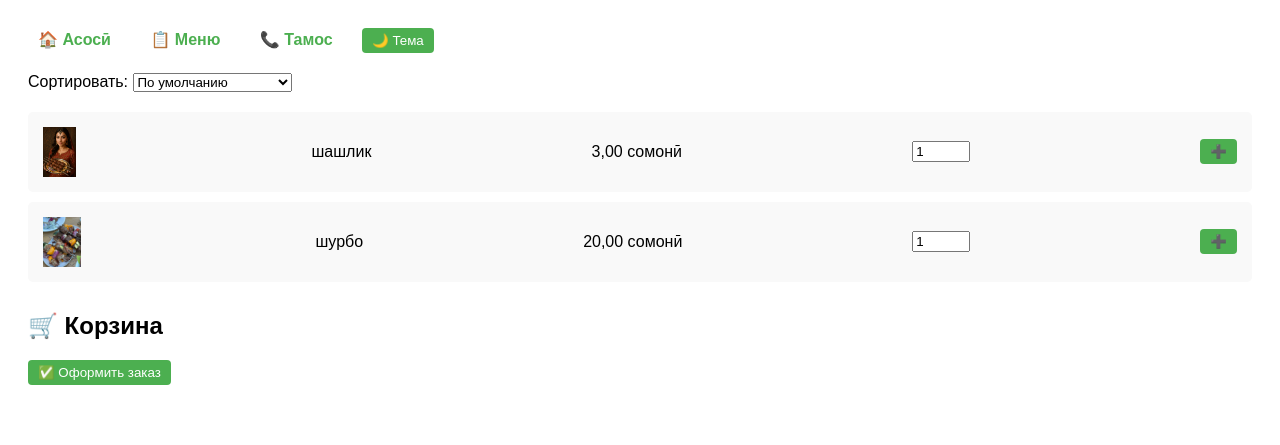
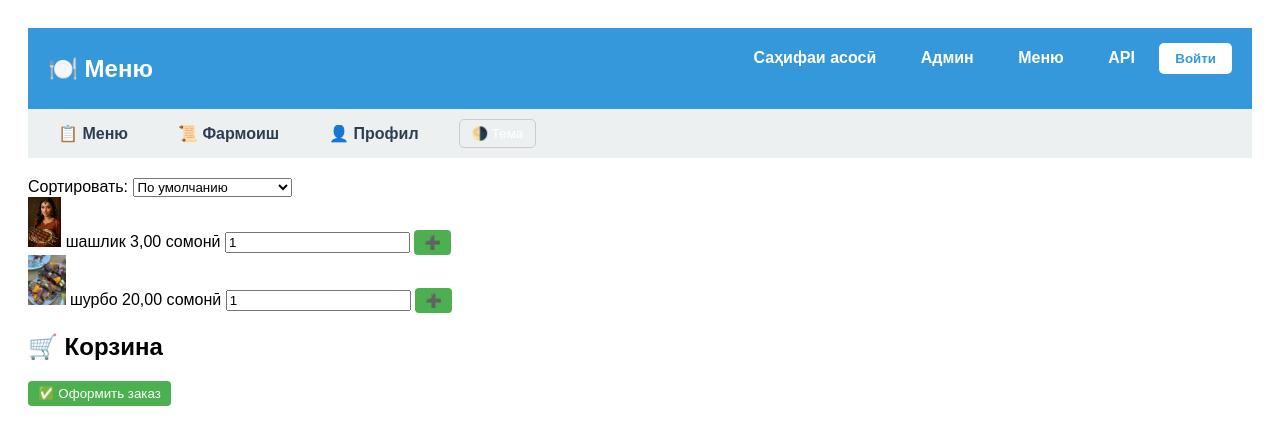
Before and after one commit to yahyokhoja/foodchat, a Django app: page /menu/ in a window 1280 px wide. Shown: the top 445 px of the page. Run offline with Django 5.2, Linux system fonts and the light colour scheme; data comes from the database, SQL or seed files in the repository.

Commit message:
авторизация в странице

```diff
--- /dev/null
+++ b/bot/templates/bot/base.html
@@ -0,0 +1,148 @@
+<!-- templates/base.html -->
+<!DOCTYPE html>
+<html lang="tg">
+<head>
+  <meta charset="UTF-8" />
+  <meta name="viewport" content="width=device-width, initial-scale=1.0"/>
+  <title>{% block title %}Меню хӯроки мо{% endblock %}</title>
+  <style>
+    :root {
+      --bg-color: #ffffff;
+      --text-color: #000000;
+      --item-bg: #f9f9f9;
+      --link-color: #4CAF50;
+      --link-hover-glow: #4CAF50;
+    }
+
+    body.dark {
+      --bg-color: #121212;
+      --text-color: #ffffff;
+      --item-bg: #1e1e1e;
+    }
+
+    body {
+      background-color: var(--bg-color);
+      color: var(--text-color);
+      font-family: sans-serif;
+      padding: 20px;
+    }
+
+    a {
+      color: var(--link-color);
+      text-decoration: none;
+      font-weight: bold;
+      transition: all 0.3s ease;
+    }
+
+    a:hover {
+      color: white;
+      text-shadow: 0 0 5px var(--link-hover-glow), 0 0 10px var(--link-hover-glow);
+    }
+
+    nav {
+      margin-bottom: 20px;
+    }
+
+    nav a {
+      margin-right: 15px;
+      padding: 5px 10px;
+      border-radius: 4px;
+    }
+
+    nav a:hover {
+      background-color: rgba(76, 175, 80, 0.1);
+    }
+
+    button {
+      cursor: pointer;
+      padding: 5px 10px;
+      border: none;
+      background-color: #4CAF50;
+      color: white;
+      border-radius: 4px;
+    }
+
+    #popup {
+      display: none;
+      position: fixed;
+      bottom: 20px;
+      right: 20px;
+      background: #333;
+      color: white;
+      padding: 10px 20px;
+      border-radius: 8px;
+      z-index: 999;
+    }
+  </style>
+</head>
+<body>
+
+    {% include 'bot/header.html' %}
+
+
+
+  {% block content %}{% endblock %}
+
+  <div id="popup"></div>
+
+  <script>
+    function toggleLoginLogout() {
+      const phone = localStorage.getItem('phoneNumber');
+      if (phone) {
+        localStorage.removeItem('phoneNumber');
+        alert("Шумо аз система баромадед.");
+        location.reload();
+      } else {
+        const input = prompt("Номери телефони худро ворид кунед:");
+        if (input) {
+          localStorage.setItem('phoneNumber', input);
+          alert("Шумо бомуваффақият сабт шудед!");
+          location.reload();
+        }
+      }
+    }
+
+    window.onload = function () {
+      const phone = localStorage.getItem('phoneNumber');
+      const loginBtn = document.getElementById('login-logout-btn');
+      if (loginBtn) {
+        loginBtn.textContent = phone ? 'Выйти' : 'Войти';
+      }
+    };
+
+    function showPopup(message) {
+      const popup = document.getElementById('popup');
+      popup.textContent = message;
+      popup.style.display = 'block';
+      setTimeout(() => {
+        popup.style.display = 'none';
+      }, 3000);
+    }
+  </script>
+  <script>
+    function toggleTheme() {
+      const body = document.body;
+      const currentTheme = body.classList.contains('dark-theme') ? 'dark' : 'light';
+
+      if (currentTheme === 'light') {
+        body.classList.add('dark-theme');
+        localStorage.setItem('theme', 'dark');
+      } else {
+        body.classList.remove('dark-theme');
+        localStorage.setItem('theme', 'light');
+      }
+    }
+
+    // Применяем тему при загрузке страницы
+    window.onload = function () {
+      const savedTheme = localStorage.getItem('theme');
+      if (savedTheme === 'dark') {
+        document.body.classList.add('dark-theme');
+      }
+    };
+  </script>
+
+
+
+</body>
+</html>
--- a/bot/templates/bot/header.html
+++ b/bot/templates/bot/header.html
@@ -1,23 +1,138 @@
-<!-- header.html -->
+<!-- includes/header.html -->
 {% load static %}
-<header class="d-flex justify-content-between align-items-center py-3 px-4 border-bottom bg-light">
-  <h1 class="fs-3 m-0">🍽️ Меню хӯроки мо</h1>
-  header>
-  <div><strong>🍽 Фармоиши хӯрок</strong></div>
+<style>
+  header {
+      background-color: #3498db;
+      color: white;
+      padding: 15px 20px;
+      display: flex;
+      justify-content: space-between;
+      align-items: center;
+      flex-wrap: wrap;
+  }
+
+  header h1 {
+      margin: 0;
+      font-size: 24px;
+  }
+
+  header nav a {
+      color: white;
+      text-decoration: none;
+      margin: 0 10px;
+      font-weight: bold;
+  }
+
+  header nav a:hover {
+      text-decoration: underline;
+  }
+
+  #login-logout-btn {
+      background-color: white;
+      color: #3498db;
+      padding: 8px 16px;
+      border-radius: 5px;
+      border: none;
+      cursor: pointer;
+      font-weight: bold;
+  }
+
+  #login-logout-btn:hover {
+      background-color: #ecf0f1;
+  }
+
+  .sub-nav {
+      background-color: #ecf0f1;
+      padding: 10px 20px;
+      display: flex;
+      gap: 15px;
+      align-items: center;
+  }
+
+  .sub-nav a {
+      text-decoration: none;
+      color: #2c3e50;
+      font-weight: 600;
+  }
+
+  .sub-nav a:hover {
+      text-decoration: underline;
+  }
+
+  .sub-nav button {
+      background: none;
+      border: 1px solid #ccc;
+      padding: 6px 12px;
+      border-radius: 5px;
+      cursor: pointer;
+  }
+
+  .sub-nav button:hover {
+      background-color: #ddd;
+  }
+  <style>
+    .dark-theme {
+      background-color: #121212;
+      color: #f0f0f0;
+    }
+
+    .dark-theme header {
+      background-color: #1e1e1e;
+      color: #fff;
+    }
+
+    .dark-theme .sub-nav {
+      background-color: #2c2c2c;
+    }
+
+    .dark-theme .sub-nav a {
+      color: #f0f0f0;
+    }
+
+    .dark-theme #login-logout-btn {
+      background-color: #f0f0f0;
+      color: #1e1e1e;
+    }
+
+    .dark-theme #login-logout-btn:hover {
+      background-color: #ccc;
+    }
+
+    .dark-theme a {
+      color: #4da6ff;
+    }
+
+    .dark-theme a:hover {
+      text-decoration: underline;
+    }
+
+
+
+
+
+</style>
+
+<header>
+  <h1>🍽️ Меню </h1>
+
   <nav>
       <a href="/">Саҳифаи асосӣ</a>
       <a href="/admin/">Админ</a>
       <a href="/menu/">Меню</a>
       <a href="/api/">API</a>
+      {% if user.is_authenticated %}
+      <span>Салом, {{ user.username }}!</span>
+      <a href="{% url 'logout' %}" class="btn btn-light text-primary ms-2">Выйти</a>
+  {% else %}
       <button id="login-logout-btn" onclick="toggleLoginLogout()">Войти</button>
+  {% endif %}
+
   </nav>
 </header>
 
-  <nav class="d-flex gap-3 align-items-center">
-    <a href="{% url 'menu' %}" class="text-decoration-none text-dark fw-semibold">Меню</a>
-
-    <a href="{% url 'orders' %}" class="text-decoration-none text-dark fw-semibold">📜 Заказҳо</a>
-    <a href="{% url 'profile' %}" class="text-decoration-none text-dark fw-semibold">👤 Профил</a>
-    <button class="btn btn-outline-secondary ms-3" onclick="toggleTheme()">🌗 Тема</button>
-  </nav>
-</header>
+<nav class="sub-nav">
+  <a href="{% url 'menu' %}">📋 Меню</a>
+  <a href="{% url 'orders' %}">📜 Фармоиш</a>
+  <a href="{% url 'profile' %}">👤 Профил</a>
+  <button onclick="toggleTheme()">🌗 Тема</button>
+</nav>
--- a/bot/templates/bot/menu.html
+++ b/bot/templates/bot/menu.html
@@ -1,127 +1,11 @@
-<!DOCTYPE html>
-<html lang="tg">
-<head>
-  <meta charset="UTF-8" />
-  <meta name="viewport" content="width=device-width, initial-scale=1.0"/>
-  <title>Меню хӯроки мо</title>
-  <style>
-    :root {
-      --bg-color: #ffffff;
-      --text-color: #000000;
-      --item-bg: #f9f9f9;
-      --link-color: #4CAF50;
-      --link-hover-glow: #4CAF50;
-    }
+<!-- templates/menu.html -->
+{% extends 'bot/base.html' %}
 
-    body.dark {
-      --bg-color: #121212;
-      --text-color: #ffffff;
-      --item-bg: #1e1e1e;
-    }
+{% block title %}Меню{% endblock %}
 
-    body {
-      background-color: var(--bg-color);
-      color: var(--text-color);
-      font-family: sans-serif;
-      padding: 20px;
-    }
+{% block content %}
 
-    /* Стилизация ссылок */
-    a {
-      color: var(--link-color);
-      text-decoration: none;
-      font-weight: bold;
-      transition: all 0.3s ease;
-      position: relative;
-    }
-
-    a:hover {
-      color: white;
-      text-shadow: 0 0 5px var(--link-hover-glow), 0 0 10px var(--link-hover-glow), 0 0 20px var(--link-hover-glow);
-    }
-
-    nav {
-      margin-bottom: 20px;
-    }
-
-    nav a {
-      margin-right: 15px;
-      padding: 5px 10px;
-      border-radius: 4px;
-    }
-
-    nav a:hover {
-      background-color: rgba(76, 175, 80, 0.1);
-    }
-
-    .menu-item {
-      background-color: var(--item-bg);
-      margin: 10px 0;
-      padding: 15px;
-      border-radius: 5px;
-      display: flex;
-      justify-content: space-between;
-      align-items: center;
-      flex-wrap: wrap;
-    }
-
-    .menu-item img {
-      max-width: 50px;
-      max-height: 50px;
-      margin-right: 15px;
-    }
-
-    .controls {
-      display: flex;
-      justify-content: space-between;
-      align-items: center;
-      margin-bottom: 20px;
-    }
-
-    .cart {
-      margin-top: 30px;
-    }
-
-    button {
-      cursor: pointer;
-      padding: 5px 10px;
-      border: none;
-      background-color: #4CAF50;
-      color: white;
-      border-radius: 4px;
-    }
-
-    input[type="number"] {
-      width: 50px;
-      margin: 0 10px;
-    }
-
-    #popup {
-      display: none;
-      position: fixed;
-      bottom: 20px;
-      right: 20px;
-      background: #333;
-      color: white;
-      padding: 10px 20px;
-      border-radius: 8px;
-      z-index: 999;
-    }
-  </style>
-</head>
-<body>
-
-<!-- 🔗 Навигационное меню -->
-<nav>
-  <a href="/">🏠 Асосӣ</a>
-  <a href="/menu">📋 Меню</a>
-  <a href="/contact">📞 Тамос</a>
-  <button onclick="toggleTheme()">🌙 Тема</button>
-</nav>
-
-<!-- 🔧 Панель управления -->
 <div class="controls">
-  <div>
   <label for="sort">Сортировать:</label>
   <select id="sort" onchange="sortMenu()">
     <option value="default">По умолчанию</option>
@@ -129,13 +13,11 @@
     <option value="desc">По убыванию цены</option>
   </select>
 </div>
-</div>
 
-<!-- 🍽️ Меню блюд -->
 <div id="menu">
   {% for dish in dishes %}
     <div class="menu-item" data-price="{{ dish.price }}">
-      <img src="{{ dish.image.url }}" alt="{{ dish.name }}">
+      <img src="{{ dish.image.url }}" alt="{{ dish.name }}" style="max-width:50px; max-height:50px;">
       <span>{{ dish.name }}</span>
       <span>{{ dish.price }} сомонӣ</span>
       <input type="number" min="1" value="1">
@@ -144,23 +26,15 @@
   {% endfor %}
 </div>
 
-<!-- 🛒 Корзина -->
 <div class="cart">
   <h2>🛒 Корзина</h2>
   <ul id="cart-items"></ul>
   <button onclick="confirmOrder()">✅ Оформить заказ</button>
 </div>
 
-<!-- 🔔 Всплывающее сообщение -->
-<div id="popup"></div>
-
 <script>
   const menuContainer = document.getElementById('menu');
   const cartList = document.getElementById('cart-items');
-
-  function toggleTheme() {
-    document.body.classList.toggle('dark');
-  }
 
   function sortMenu() {
     const sortType = document.getElementById('sort').value;
@@ -209,7 +83,6 @@
     } else if (action === 'decrease' && cart[index].qty > 1) {
       cart[index].qty -= 1;
     }
-
     localStorage.setItem('cart', JSON.stringify(cart));
     renderCart();
   }
@@ -273,17 +146,7 @@
     return cookieValue;
   }
 
-  function showPopup(message) {
-    const popup = document.getElementById('popup');
-    popup.textContent = message;
-    popup.style.display = 'block';
-    setTimeout(() => {
-      popup.style.display = 'none';
-    }, 3000);
-  }
-
   renderCart();
 </script>
 
-</body>
-</html>
+{% endblock %}
--- a/bot/urls.py
+++ b/bot/urls.py
@@ -4,6 +4,7 @@ from .views import OrderCreateView
 from .views import latest_order
 from . import views
 from .views import dish_list
+from django.contrib.auth.views import LogoutView
 
 
 
@@ -14,5 +15,6 @@ urlpatterns = [
     path('orders/', views.orders, name='orders'),
     path('profile/', views.profile, name='profile'),
     path('api/dishes/', dish_list, name='dish-list'),
+    path('logout/', LogoutView.as_view(next_page='/'), name='logout'),
 
 ]
```
Lines whose indentation alone changed are shown as unchanged.
